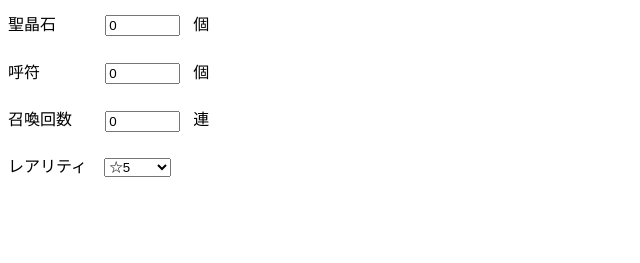
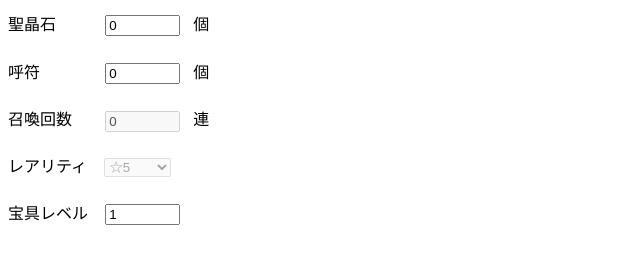
Before and after one commit to yatabis/fgo-summon-calculator, a plain HTML site: page index.html in a window 1280 px wide. Shown: the part 87-350 px from the top of the page, without its empty margins (0-640 px from the left). Drawn offline with nearby package versions, Linux system fonts and the light colour scheme.

Commit message:
add: 宝具レベル入力欄の追加

```diff
--- a/app.js
+++ b/app.js
@@ -5,6 +5,7 @@ const vm = new Vue({
     summon_ticket: 0,
     summon: 0,
     rarity: 5,
+    np_level: 1,
     latest: {
       saint_quartz: 0,
       summon_ticket: 1,
--- a/index.html
+++ b/index.html
@@ -19,16 +19,19 @@
   <input type="number" id="summon-ticket" class="input" v-model.number="summon_ticket" @focus="updateLatest('summon_ticket')">個<br>
 
   <label for="summon">召喚回数　</label>
-  <input type="number" id="summon" class="input" v-model.number="summon" @focus="updateLatest('summon')">連<br>
+  <input type="number" id="summon" class="input" v-model.number="summon" @focus="updateLatest('summon')" disabled="disabled">連<br>
 
-  <label for="rarity">レアリティ</label>
-  <select name="rarity" id="rarity" class="input" v-model.number="rarity">
+  <label for="rarity" >レアリティ</label>
+  <select name="rarity" id="rarity" class="input" v-model.number="rarity" disabled="disabled">
     <option value="5">☆5</option>
     <option value="4">☆4</option>
     <option value="3">☆3</option>
     <option value="2">☆2</option>
     <option value="1">☆1</option>
-  </select>
+  </select><br>
+
+  <label for="np">宝具レベル</label>
+  <input type="number" id="np" class="input" min="1" max="5" v-model.number="np_level"><br>
 </main>
 
 <script src="https://cdnjs.cloudflare.com/ajax/libs/vue/2.6.10/vue.js"></script>
```
